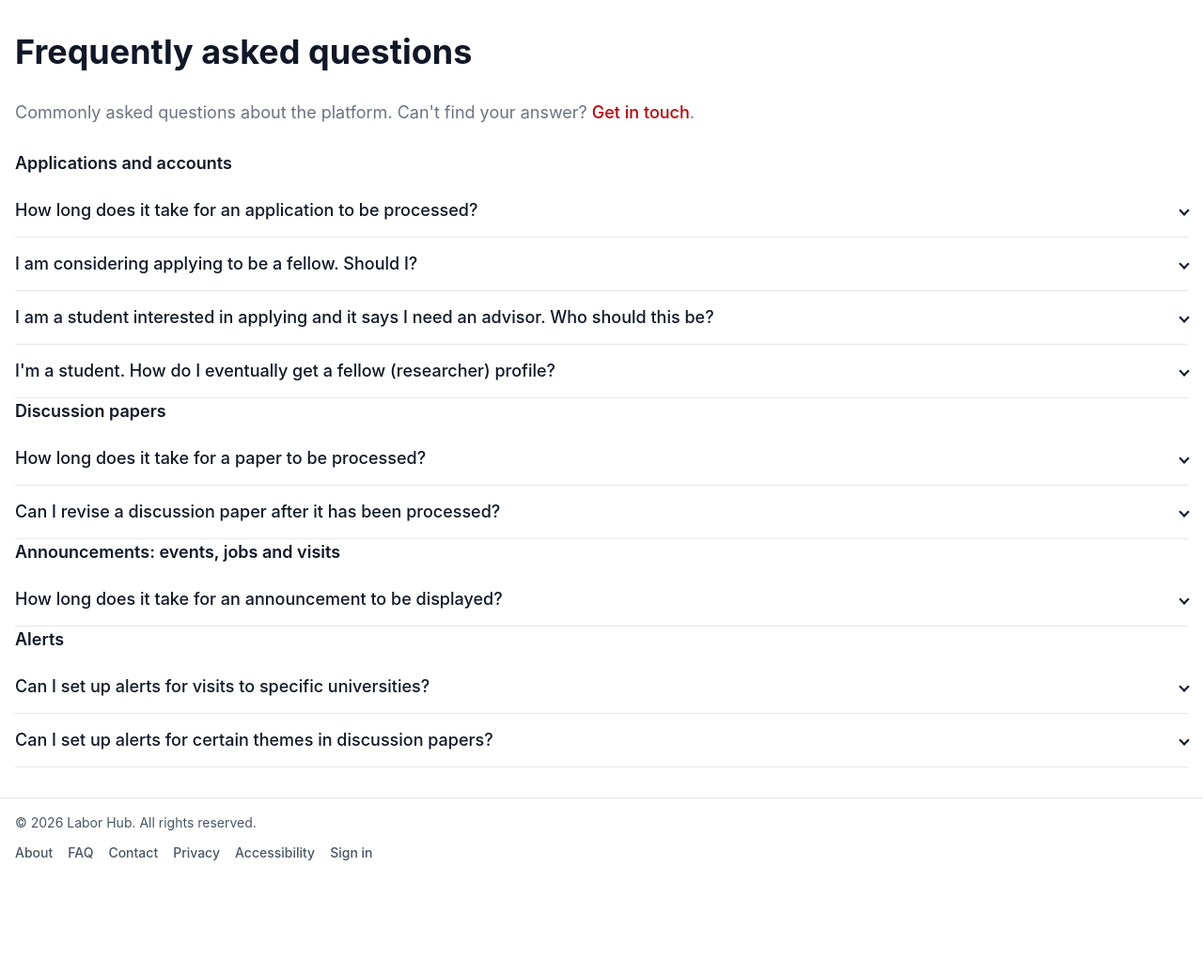
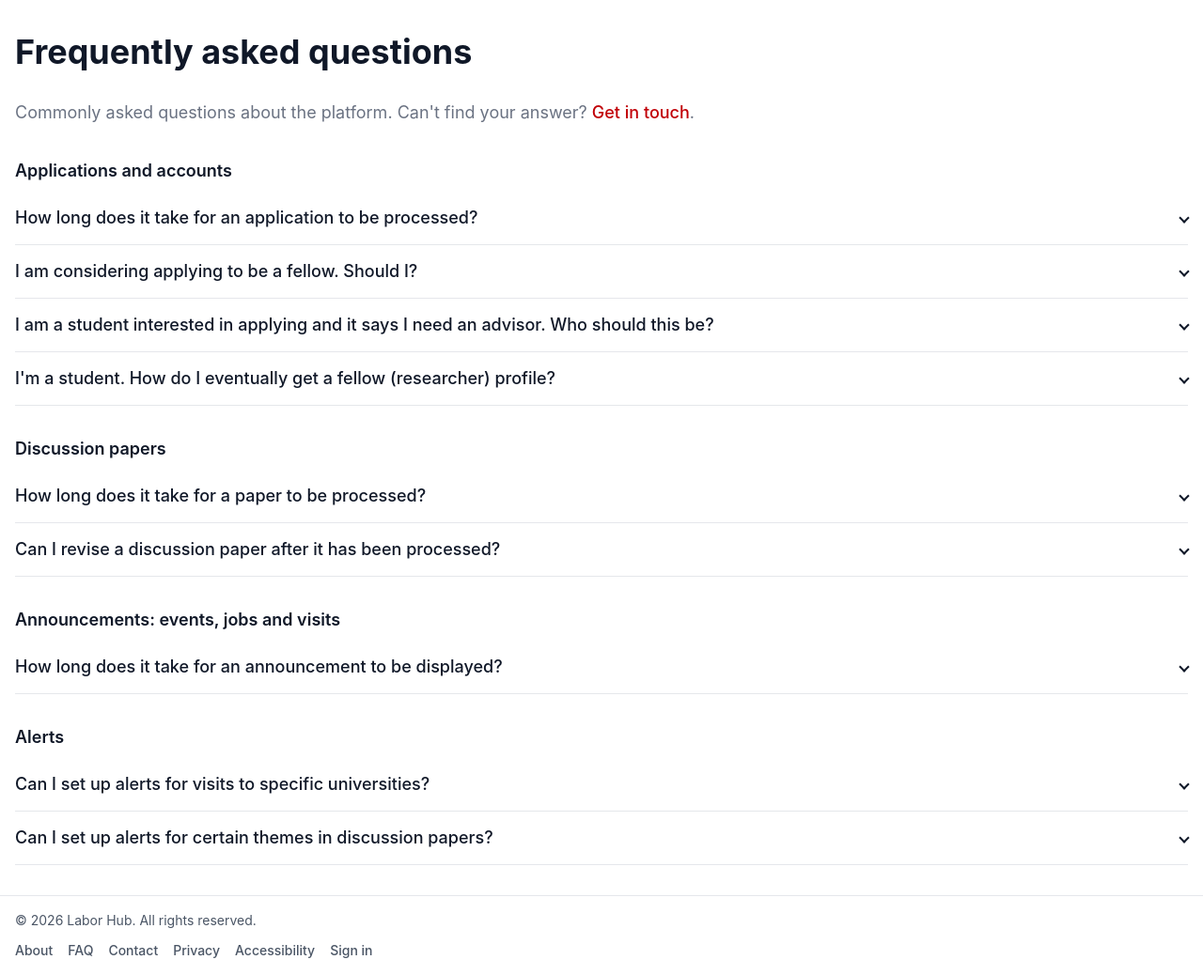
Before and after one commit to lmkmichelle/labor-hub-django, a Django app: page /faq/ in a window 1280 px wide. Shown: the part 89-1127 px from the top of the page at 94% size. Before the commit the page ends 1005 px from the top, so only its background shows below. Run offline with Django 5.2, Linux system fonts and the light colour scheme; some libraries are stand-ins or nearby versions.

Commit message:
faq: section spacing that beats the typography plugin's heading margins
Claude-Session: https://claude.ai/code/session_01XChKvVhdfupiQBgeWRfQEd

```diff
--- a/templates/core/faq.html
+++ b/templates/core/faq.html
@@ -10,7 +10,7 @@
       <a href="{% url 'contact' %}">Get in touch</a>.
     </p>
 
-    <h4 id="applications" class="mt-10">Applications and accounts</h4>
+    <h4 id="applications" class="faq-section">Applications and accounts</h4>
     <details class="faq-item">
       <summary class="faq-question">How long does it take for an application to be processed?</summary>
       <p class="faq-answer">
@@ -54,7 +54,7 @@
       </p>
     </details>
 
-    <h4 id="papers" class="mt-10">Discussion papers</h4>
+    <h4 id="papers" class="faq-section">Discussion papers</h4>
     <details class="faq-item">
       <summary class="faq-question">How long does it take for a paper to be processed?</summary>
       <p class="faq-answer">
@@ -81,7 +81,7 @@
       </p>
     </details>
 
-    <h4 id="announcements" class="mt-10">Announcements: events, jobs and visits</h4>
+    <h4 id="announcements" class="faq-section">Announcements: events, jobs and visits</h4>
     <details class="faq-item">
       <summary class="faq-question">How long does it take for an announcement to be displayed?</summary>
       <p class="faq-answer">
@@ -91,7 +91,7 @@
       </p>
     </details>
 
-    <h4 id="alerts" class="mt-10">Alerts</h4>
+    <h4 id="alerts" class="faq-section">Alerts</h4>
     <details class="faq-item">
       <summary class="faq-question">Can I set up alerts for visits to specific universities?</summary>
       <p class="faq-answer">
```
Also changed, not shown: static/src/input.css (+13 -0 lines), static/src/output.css.
